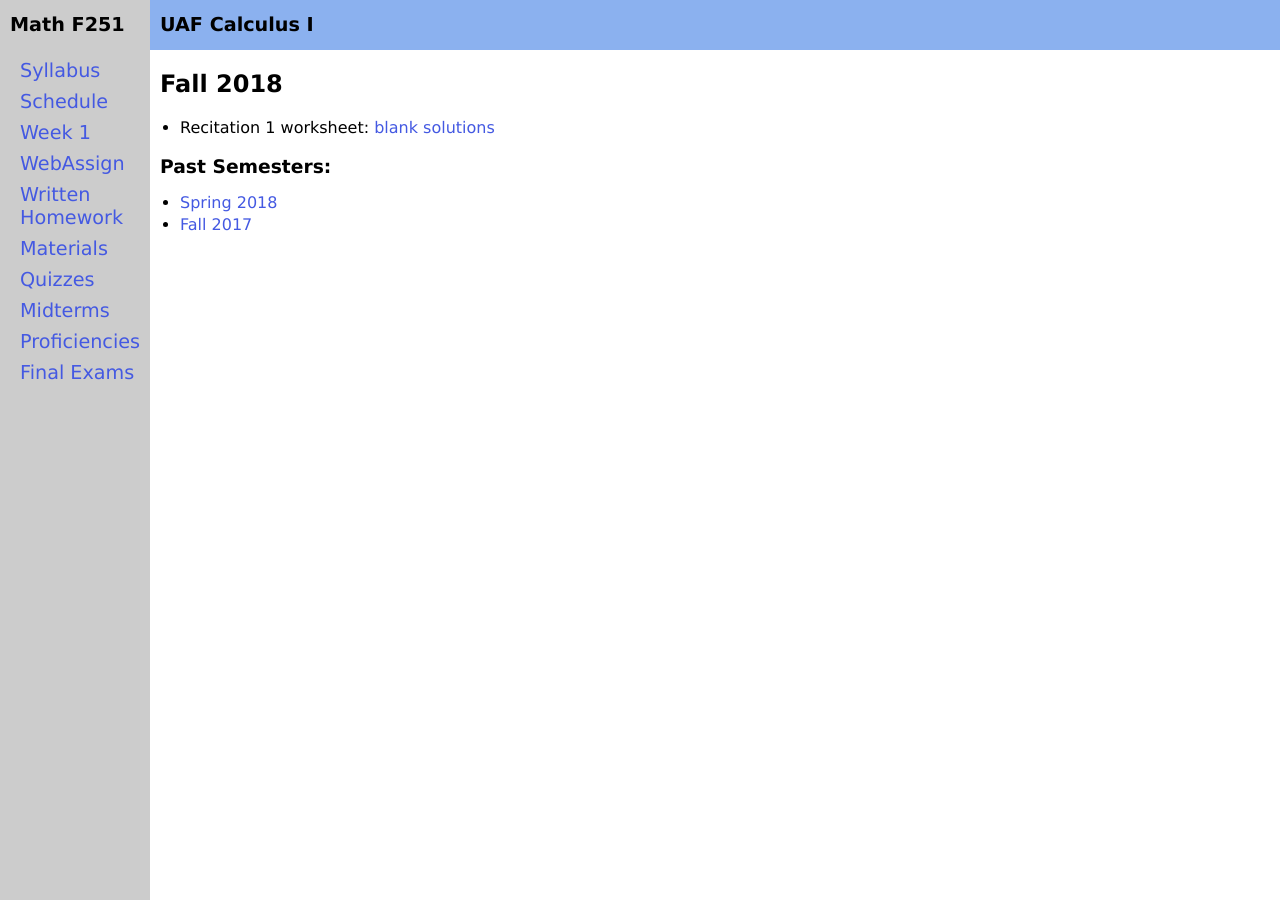
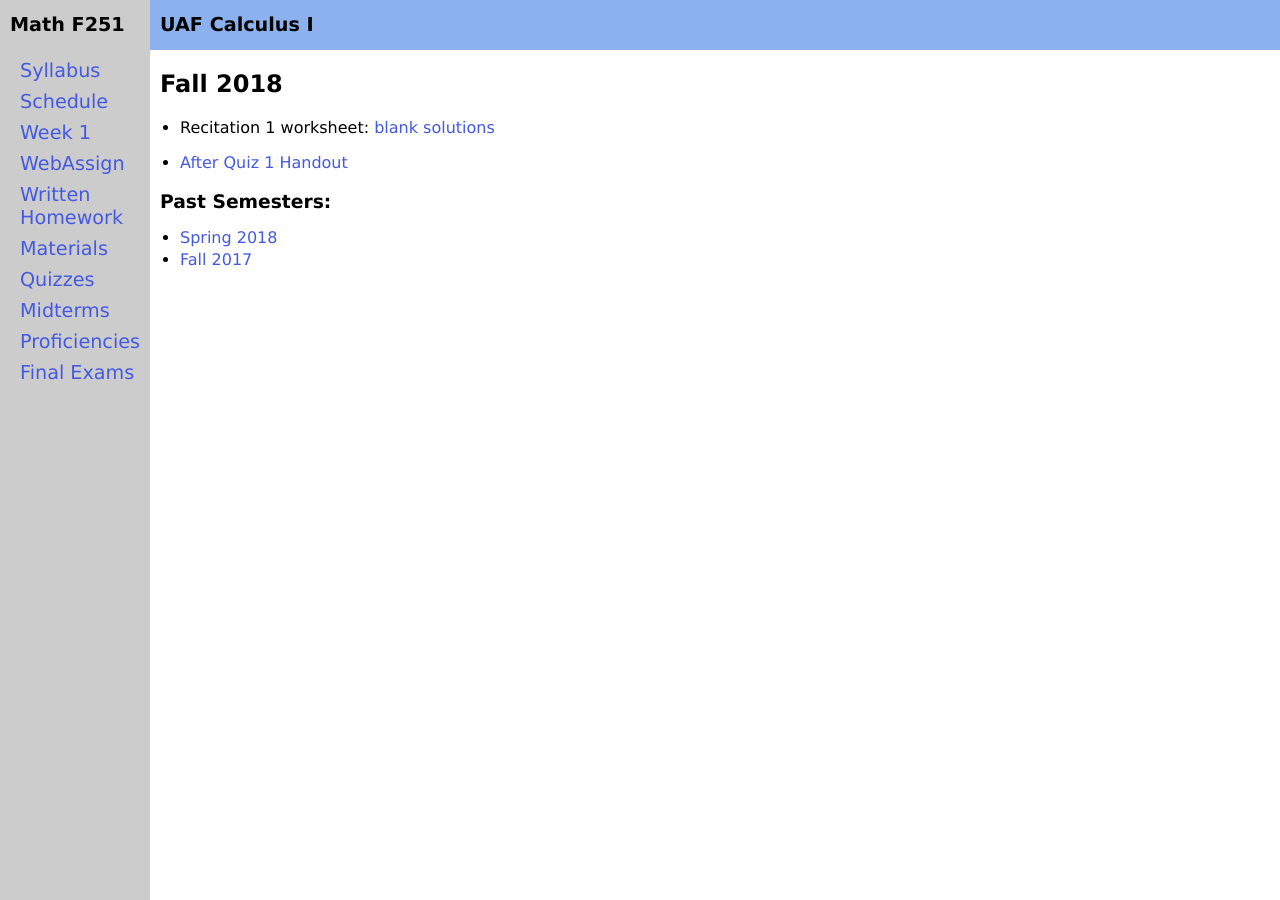
Before and after one commit to uaf-math/calc1, a Jekyll site: the page built from materials.md, in a window 1280 px wide. Built offline with Jekyll 4.4.1, drawn with Linux system fonts in a browser that asks for light colours.

Commit message:
Update missing recitation solutoins, quiz 1 handout

```diff
--- a/materials.md
+++ b/materials.md
@@ -7,6 +7,7 @@ title: Class Materials
 
 * Recitation 1 worksheet: [blank](assets/materials/Fall2018/Recitation-1.pdf) [solutions](assets/materials/Fall2018/Recitation-1-Sols.pdf)
 
+* [After Quiz 1 Handout](assets/materials/Fall2018/Fall18_ALEKS_quiz1_proctored_end.pdf)
 
 ### Past Semesters:
 
```
